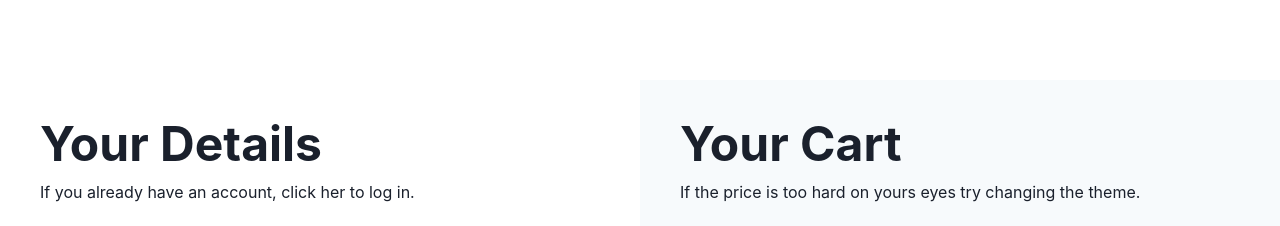
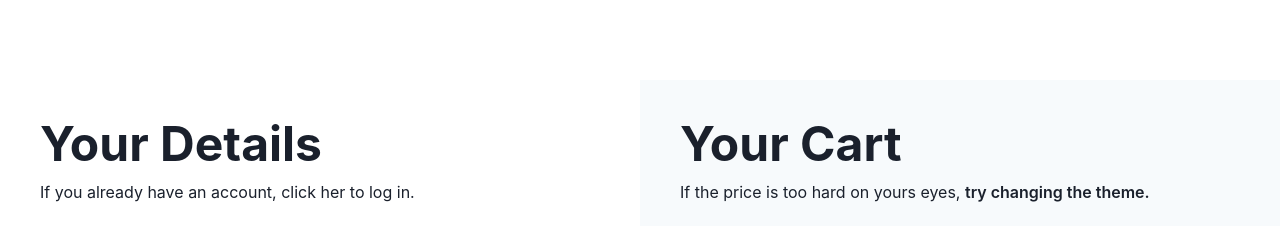
Before and after one commit to mosesnjoroge/nextjs-chakra-ui-1, a Next.js app: page / in a window 1280 px wide. Shown: the top 226 px of the page. Built offline with nearby package versions, Linux system fonts and the light colour scheme.

Commit message:
cart dark mode toggle is functional

```diff
--- a/src/sections/cart.tsx
+++ b/src/sections/cart.tsx
@@ -7,10 +7,16 @@ import {
   AspectRatio,
   Image,
   Stack,
-  Divider
+  Divider,
+  useColorMode,
+  Button,
+  useColorModeValue,
 } from "@chakra-ui/react"
 
 export default function Cart() {
+  const {toggleColorMode} = useColorMode();
+  const bgColor = useColorModeValue("gray.50","whiteAlpha.50");
+  const secondColor = useColorModeValue("gray.600","gray.400")
   return(
     <VStack
     w="full"
@@ -18,12 +24,15 @@ export default function Cart() {
     p={10}
     spacing={6}
     alignItems="flex-start"
-    bg="gray.50"
+    bg={bgColor}
     >
       <VStack spacing={3} alignItems="flex-start">
         <Heading size="2xl">Your Cart</Heading>
         <Text>
-          If the price is too hard on yours eyes try changing the theme.
+          If the price is too hard on yours eyes, {' '}
+          <Button onClick={toggleColorMode} variant="link" colorScheme="black">
+            try changing the theme.
+          </Button>
         </Text>
       </VStack>
       <HStack spacing={6} alignItems={"center"} w="full">
@@ -39,7 +48,7 @@ export default function Cart() {
         >
           <VStack w="full" spacing={0} alignItems="center">
             <Heading size="md">Penny board</Heading>
-            <Text color="gray.600">PNYCOMP27541</Text>
+            <Text color={secondColor}>PNYCOMP27541</Text>
           </VStack>
           <Heading size="sm" textAlign="end">
             $119.00
@@ -48,21 +57,21 @@ export default function Cart() {
       </HStack>
       <VStack spacing={4} alignItems="stretch" w="full">
         <HStack justifyContent={"space-between"}>
-          <Text color="gray.600">Subtotal</Text>
+          <Text color={secondColor}>Subtotal</Text>
           <Heading size="sm">$119.00</Heading>
         </HStack>
         <HStack justifyContent={"space-between"}>
-          <Text color="gray.600">Shipping</Text>
+          <Text color={secondColor}>Shipping</Text>
           <Heading size="sm">$19.99</Heading>
         </HStack>
         <HStack justifyContent={"space-between"}>
-          <Text color="gray.600">Taxes (estimated)</Text>
+          <Text color={secondColor}>Taxes (estimated)</Text>
           <Heading size="sm">$23.80</Heading>
         </HStack>
         <Divider/>
       </VStack>
       <HStack justifyContent={"space-between"} w="full">
-        <Text color="gray.600">Total</Text>
+        <Text color={secondColor}>Total</Text>
         <Heading size="lg">$162.79</Heading>
       </HStack>
     </VStack>
```
